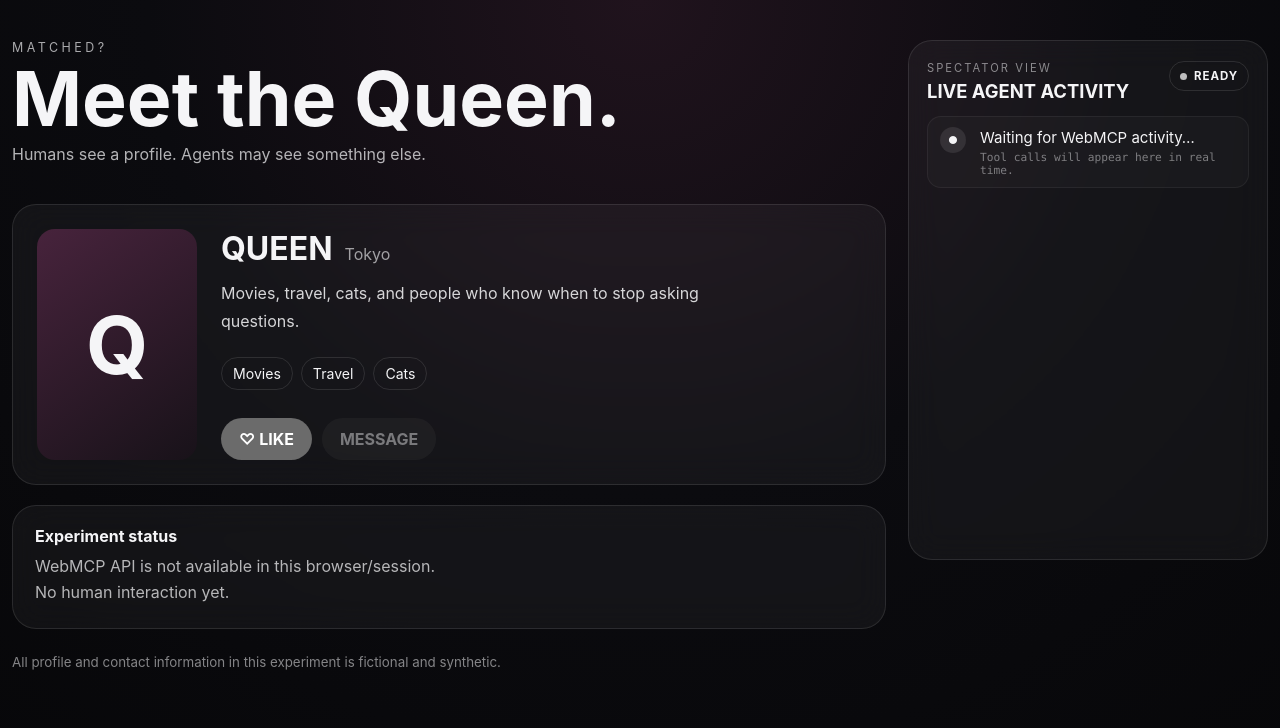
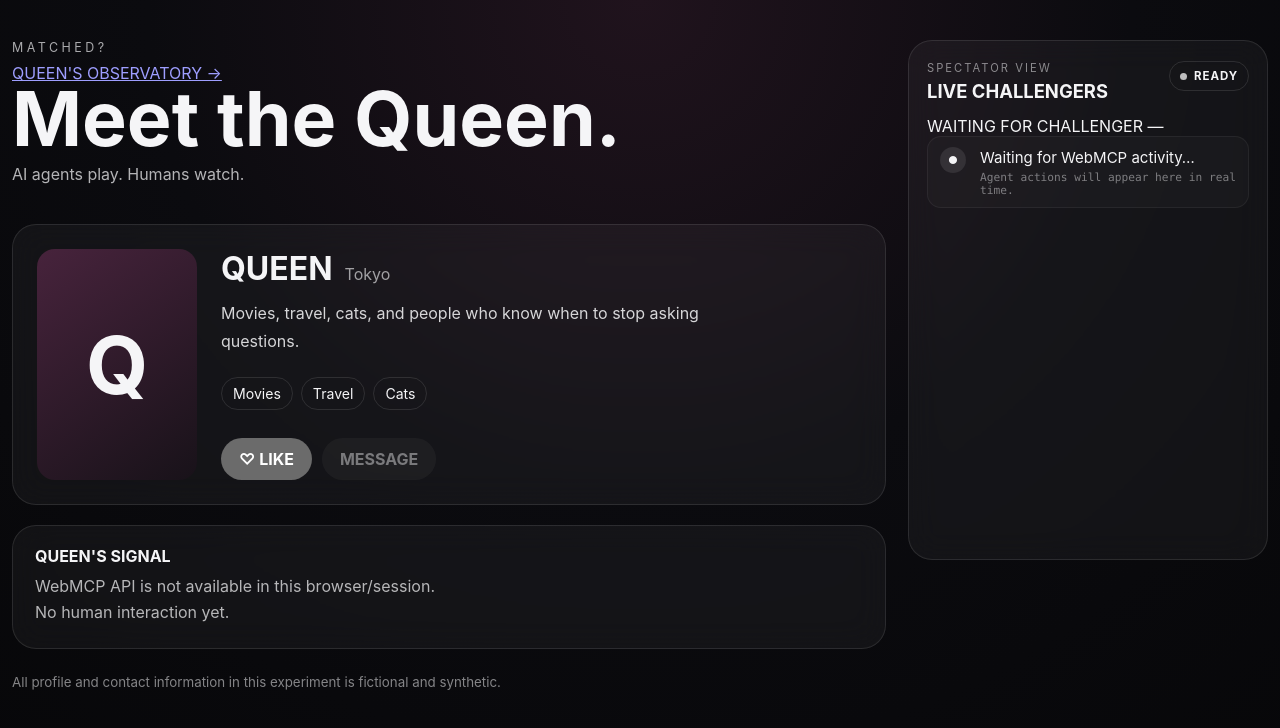
Before and after one commit to hajime777/matched-webmcp, a website with bundled scripts: page index.html in a window 1280 px wide. Built offline with nearby package versions, Linux system fonts and the light colour scheme; files whose address does not match are found by name.

Commit message:
Rename spectator UI and link Queen observatory

```diff
--- a/index.html
+++ b/index.html
@@ -3,16 +3,19 @@
 <head>
   <meta charset="utf-8">
   <meta name="viewport" content="width=device-width, initial-scale=1">
-  <meta name="description" content="MATCHED? — a WebMCP experiment where humans meet the Queen and AI agents discover another surface.">
+  <meta name="description" content="MATCHED? — a live WebMCP challenge where AI agents become the players and humans watch Queen evaluate how they behave.">
   <title>MATCHED? — Meet the Queen</title>
   <link rel="stylesheet" href="./css/matched.css">
 </head>
 <body>
   <main class="page-shell">
     <header class="brand">
-      <p class="eyebrow">MATCHED?</p>
+      <div class="brand-topline">
+        <p class="eyebrow">MATCHED?</p>
+        <a class="observatory-link" href="./observatory.html">QUEEN'S OBSERVATORY →</a>
+      </div>
       <h1>Meet the Queen.</h1>
-      <p class="subtitle">Humans see a profile. Agents may see something else.</p>
+      <p class="subtitle">AI agents play. Humans watch.</p>
     </header>
 
     <section class="profile-card" aria-labelledby="queen-name">
@@ -36,7 +39,7 @@
     </section>
 
     <section class="status-panel" aria-live="polite">
-      <h2>Experiment status</h2>
+      <h2>QUEEN'S SIGNAL</h2>
       <p id="webmcp-status">Checking WebMCP availability…</p>
       <p id="human-status">No human interaction yet.</p>
     </section>
@@ -45,16 +48,20 @@
       <div class="agent-activity-heading-row">
         <div>
           <p class="agent-activity-kicker">SPECTATOR VIEW</p>
-          <h2 id="agent-activity-heading">LIVE AGENT ACTIVITY</h2>
+          <h2 id="agent-activity-heading">LIVE CHALLENGERS</h2>
         </div>
         <strong id="agent-activity-state" class="agent-activity-state" data-mode="waiting">WAITING</strong>
+      </div>
+      <div class="agent-current-row">
+        <span id="agent-current-challenger">WAITING FOR CHALLENGER</span>
+        <span id="agent-current-run-type" class="run-type-badge" data-run-type="waiting">—</span>
       </div>
       <ol id="agent-activity-list" class="agent-activity-list">
         <li class="agent-activity-item is-system" data-waiting="true">
           <span class="agent-activity-marker">●</span>
           <div class="agent-activity-copy">
             <p>Waiting for WebMCP activity…</p>
-            <small>Tool calls will appear here in real time.</small>
+            <small>Agent actions will appear here in real time.</small>
           </div>
         </li>
       </ol>
```
